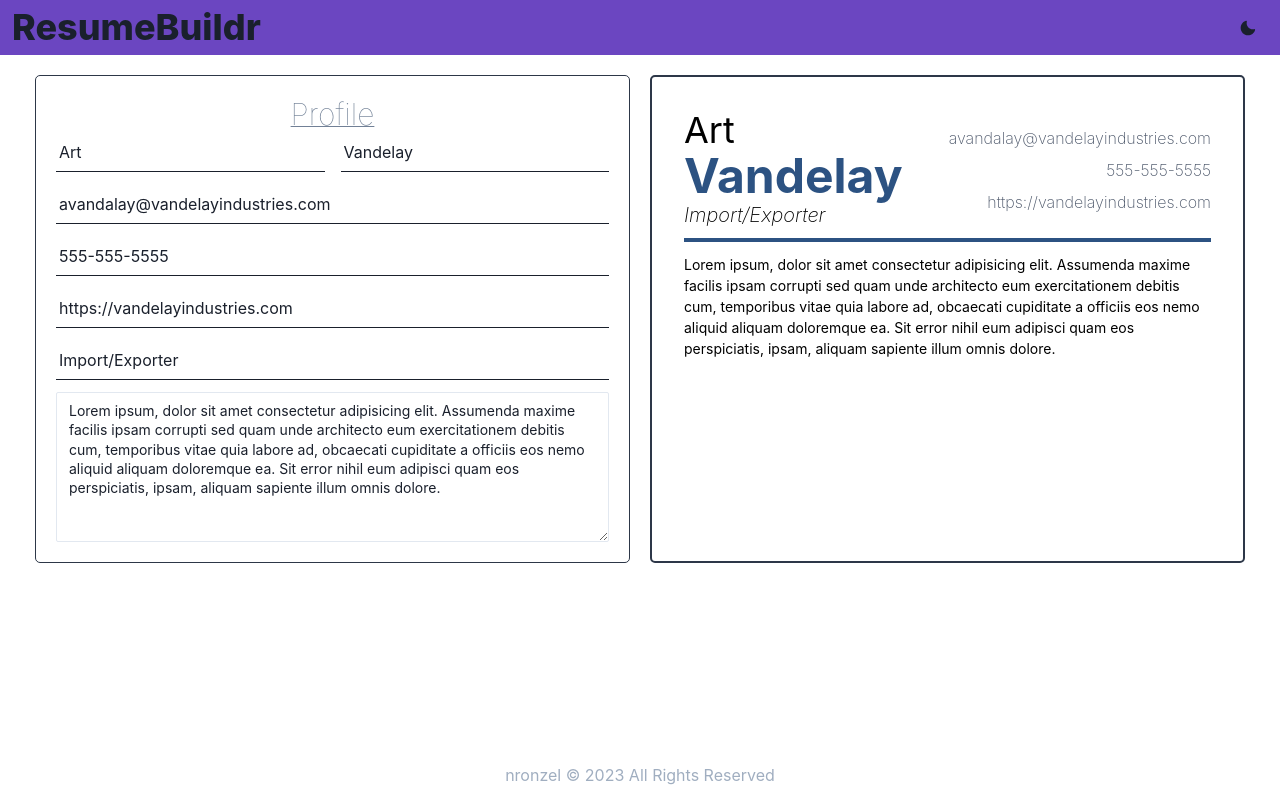
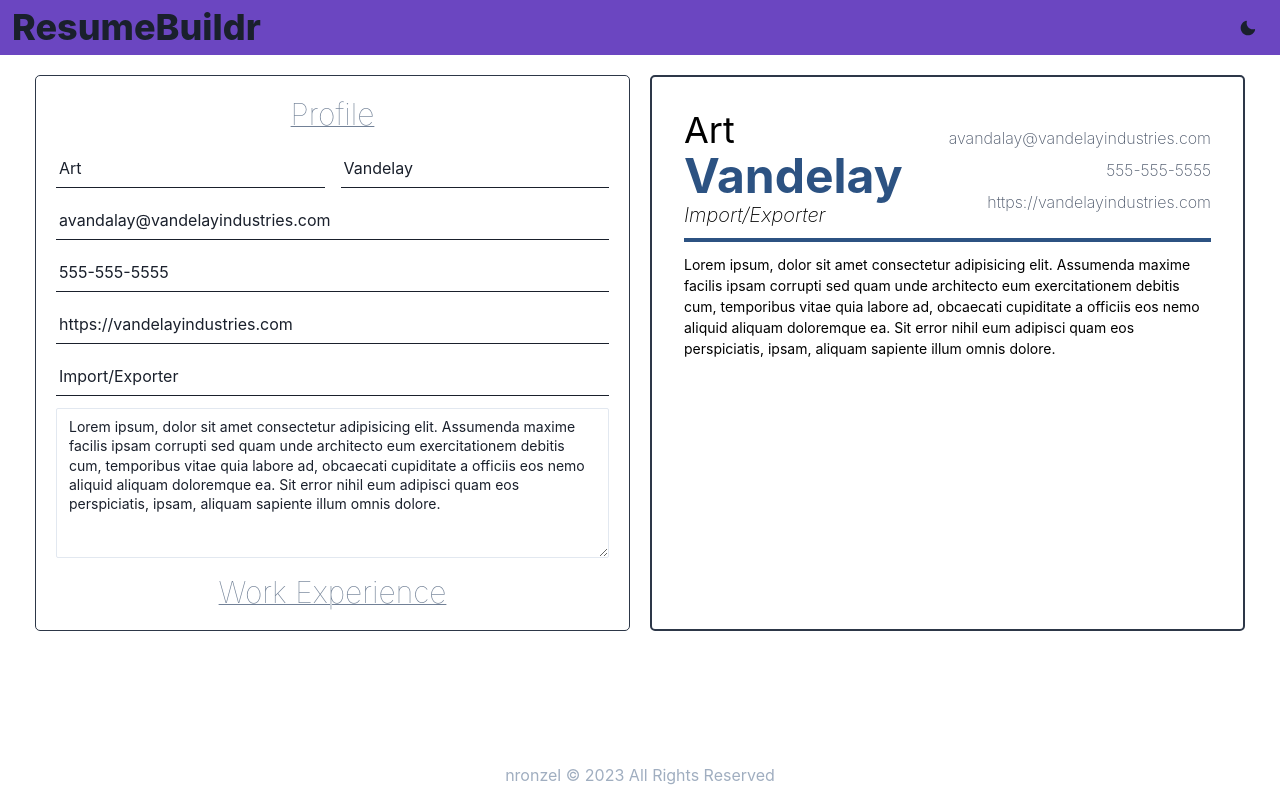
Before and after one commit to nronzel/resume-maker, a React (Vite) app: page / in a window 1280 px wide. Built offline with nearby package versions, Linux system fonts and the light colour scheme.

Commit message:
added work experience component

```diff
--- a/src/components/ResumeForm.jsx
+++ b/src/components/ResumeForm.jsx
@@ -1,6 +1,7 @@
 import { Flex } from "@chakra-ui/react";
 import React, { Component } from "react";
 import MainInfoSection from "./MainInfoSection";
+import WorkExperience from "./WorkExperience";
 
 export class ResumeForm extends Component {
   constructor(props) {
@@ -16,10 +17,11 @@ export class ResumeForm extends Component {
         borderRadius={5}
         w="595px"
         alignItems="center"
+        gap={4}
       >
         <MainInfoSection handleChange={this.props.handleChange} />
-        {/* <EducationSection /> */}
-        {/* <WorkExperience /> */}
+        <WorkExperience />
+        {/* <Education /> */}
         {/* <Projects /> */}
       </Flex>
     );
--- a/src/components/ResumePreview.jsx
+++ b/src/components/ResumePreview.jsx
@@ -1,7 +1,6 @@
 import React, { Component } from "react";
 import ProfileSectionPreview from "./ProfileSectionPreview";
 import { Flex } from "@chakra-ui/react";
-
 export class ResumePreview extends Component {
   constructor(props) {
     super(props);
```
